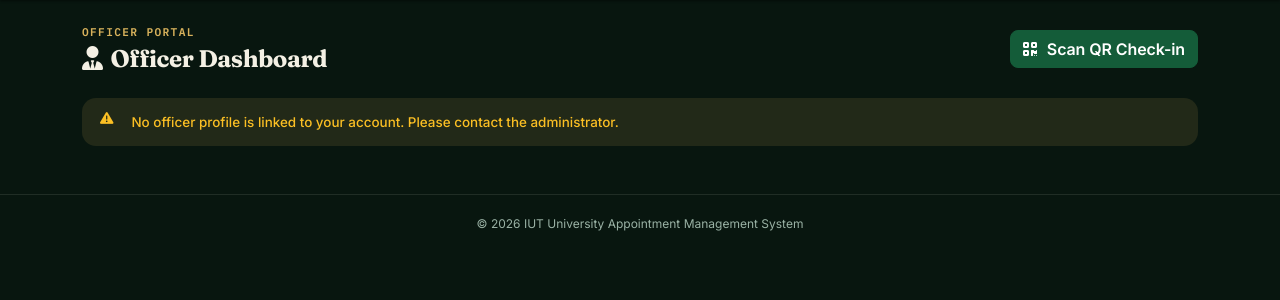
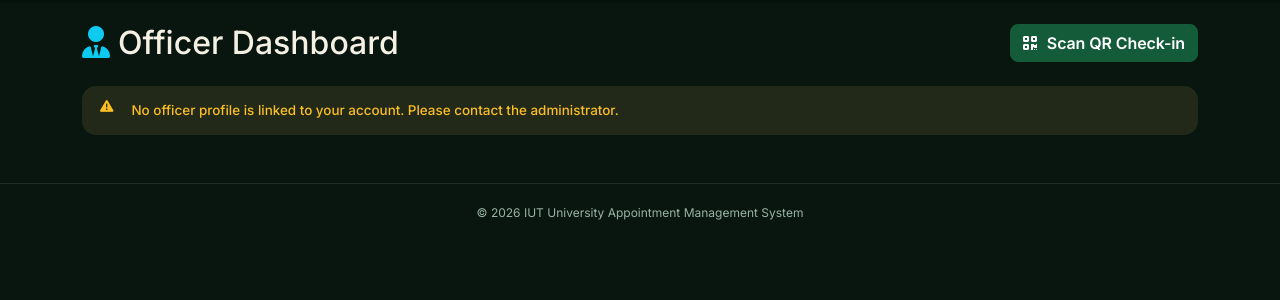
Before and after one commit to Abdiqanigalde/IUT_APP, a Python web app: template templates/officer/dashboard.html in a window 1280 px wide. Shown: the part 62-362 px from the top of the page. Run offline with Jinja, Linux system fonts and the light colour scheme; the template is opened without the code that fills it, so the values that code supplies are empty; some libraries are stand-ins or nearby versions.

Commit message:
Update dashboard.html

```diff
--- a/templates/officer/dashboard.html
+++ b/templates/officer/dashboard.html
@@ -253,6 +253,11 @@
 
 {# ── Action Dropdown (reusable) ── #}
 {% macro action_dropdown(apt, prefix, show_approve=true) %}
+{% if apt.status == 'Completed' %}
+<span class="text-muted small" title="This appointment is completed and locked from further changes.">
+  <i class="fas fa-lock me-1"></i>Locked
+</span>
+{% else %}
 <div class="d-flex align-items-center gap-1 flex-wrap">
 
   {# Primary quick buttons #}
@@ -387,17 +392,17 @@
 {{ noshow_modal(apt, prefix) }}
 {{ report_modal(apt, prefix) }}
 {{ cancel_modal(apt, prefix) }}
+{% endif %}
 {% endmacro %}
 
 
 {# ═══════════════════════════════════════════════════════
    PAGE BODY
 ═══════════════════════════════════════════════════════ #}
-<div class="page-header mb-4">
+<div class="d-flex justify-content-between align-items-center mb-4">
   <div>
-    <span class="eyebrow">Officer Portal</span>
-    <h1 class="page-title"><i class="fas fa-user-tie me-2"></i>Officer Dashboard</h1>
-    {% if officer %}<div class="page-subtitle">{{ officer.name }} — {{ officer.designation }}</div>{% endif %}
+    <h2 class="mb-0"><i class="fas fa-user-tie me-2 text-info"></i>Officer Dashboard</h2>
+    {% if officer %}<small class="text-muted">{{ officer.name }} — {{ officer.designation }}</small>{% endif %}
   </div>
   <a href="{{ url_for('officer.scan_page') }}" class="btn btn-info text-white">
     <i class="fas fa-qrcode me-1"></i> Scan QR Check-in
@@ -422,15 +427,13 @@
     ('Total',     stats.total,     'secondary')
   ] %}
   <div class="col-md-2 col-4">
-    <div class="card stat-card card-hover text-center py-3 border-{{ color }}">
+    <div class="card text-center py-3 border-{{ color }}">
       <div class="fs-4 fw-bold text-{{ color }}">{{ val }}</div>
       <small class="text-muted">{{ label }}</small>
     </div>
   </div>
   {% endfor %}
 </div>
-
-<div class="section-divider"></div>
 
 <div class="row g-3">
 
```
